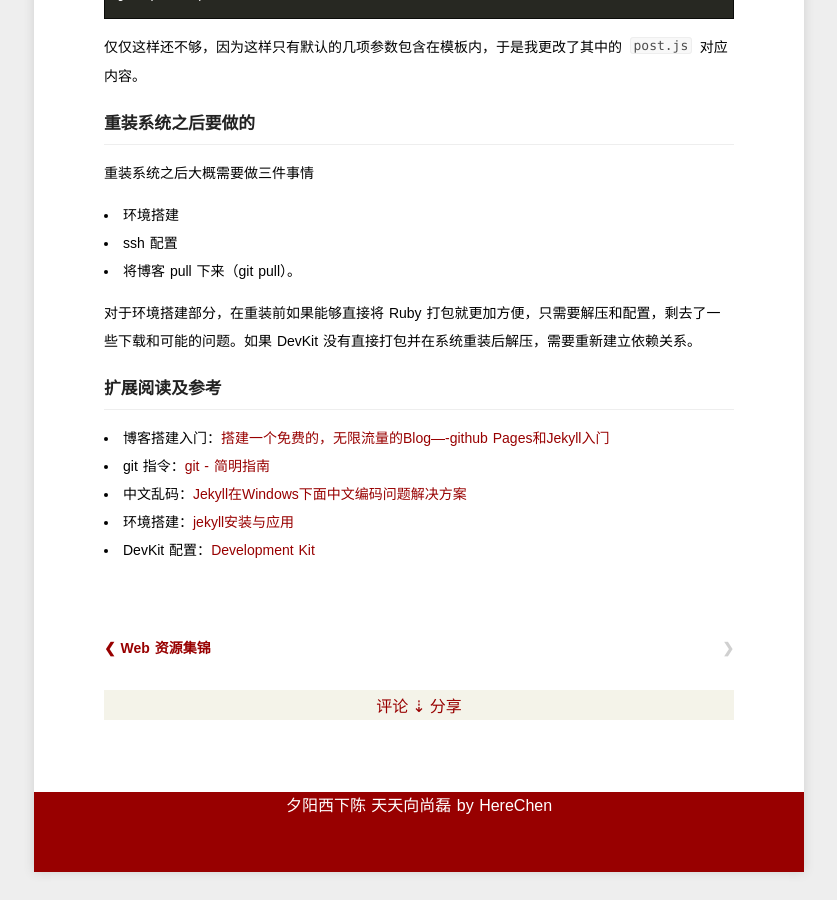
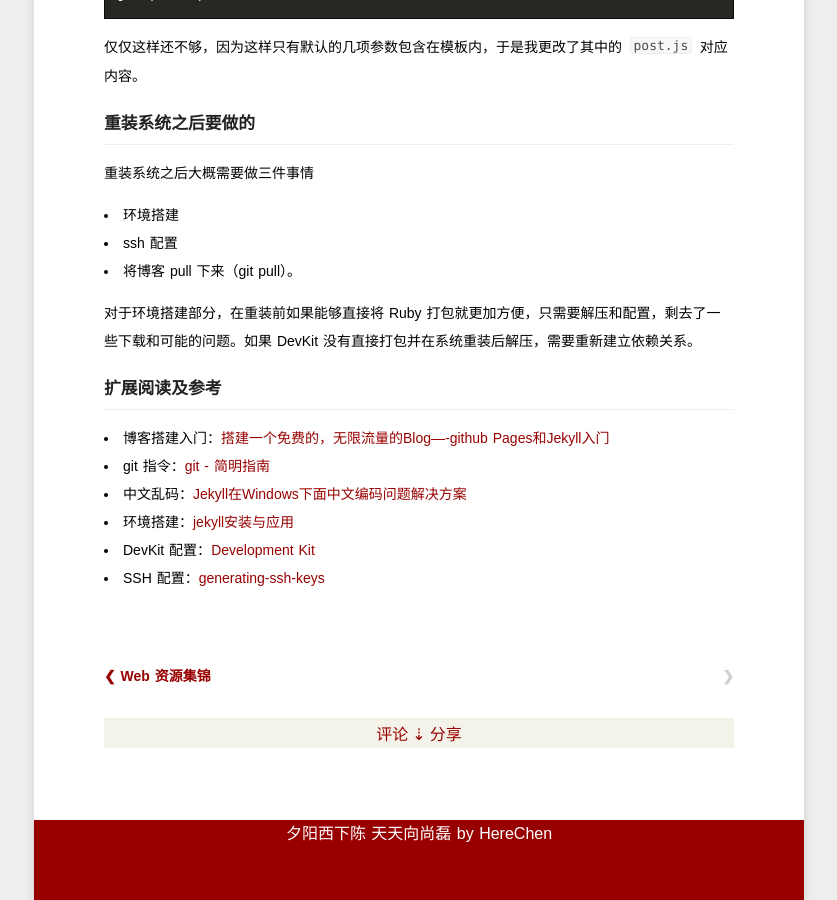
Before and after one commit to Xuezhiyuanlin/herechen.github.io, a Jekyll site: the page built from _posts/2014-03-16-jekyll-skills.md, in a window 1280 px wide and 900 px high, scrolled down 3739 px. Shown: the whole window, without its empty margins (221-1058 px from the left). Built offline with Jekyll 4.4.1, drawn with Linux system fonts in a browser that asks for light colours; some web fonts are replaced; Markdown is read by kramdown in place of the engine named in the settings; comment, search, counter and statistics services are not loaded; before the commit the page ends 4611 px from its top, so only the background shows below that.

Commit message:
herechen

```diff
--- a/_posts/2014-03-16-jekyll-skills.md
+++ b/_posts/2014-03-16-jekyll-skills.md
@@ -151,3 +151,4 @@ jekyll 有一部分是关于博客信息的设置段，每次建都要重复这
 - 中文乱码：[Jekyll在Windows下面中文编码问题解决方案](http://www.cnblogs.com/aleda/articles/Jekyll-in-Windows-following-Chinese-encoding-problem-solutions.html)
 - 环境搭建：[jekyll安装与应用](http://www.cnblogs.com/BeginMan/p/3549241.html)
 - DevKit 配置：[Development Kit](https://github.com/oneclick/rubyinstaller/wiki/Development-Kit)
+- SSH 配置：[generating-ssh-keys](https://help.github.com/articles/generating-ssh-keys)
```
